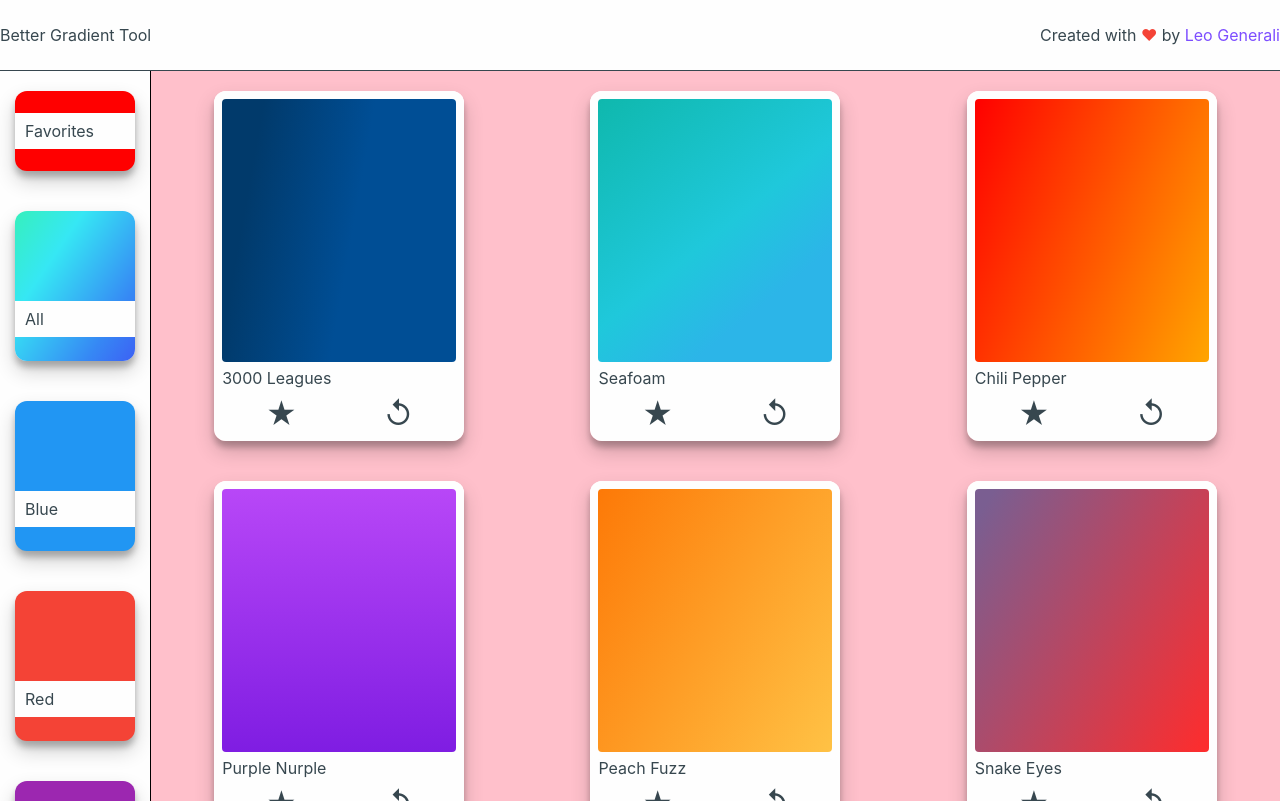
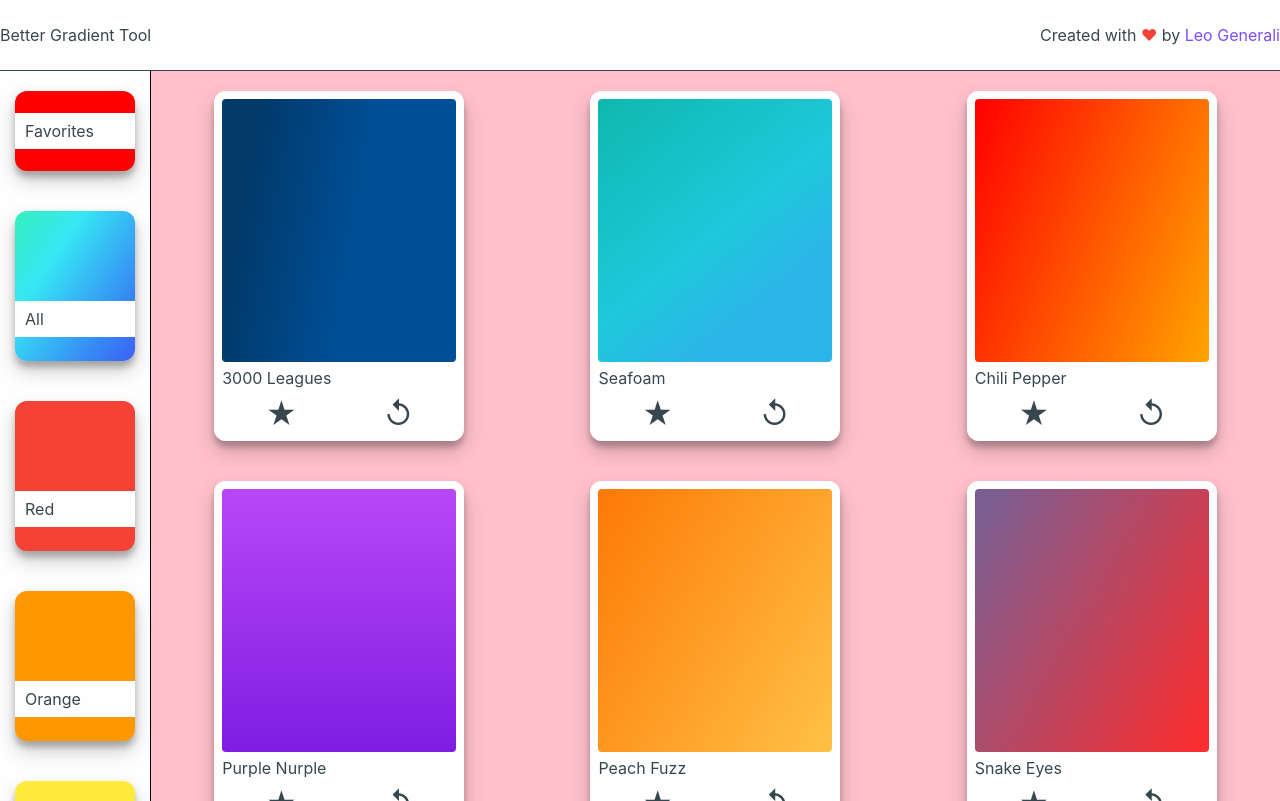
Before and after one commit to leo-generali/better-gradient-tool, a React (Create React App) app: page / in a window 1280 px wide. Built offline with nearby package versions, Linux system fonts and the light colour scheme.

Commit message:
Add new color tags

```diff
--- a/src/colordata.json
+++ b/src/colordata.json
@@ -70,6 +70,16 @@
 		"style": "linear-gradient(to bottom right, #00CFC3 0%, #00D78D 100%)",
 		"display": true,
 		"faved": false
+	},
+	{
+		"name": "Pear",
+		"tags": {
+			"yellow": true,
+			"orange": true
+		},
+		"colors": ["#F7971E", "#FFD200"],
+		"style": "linear-gradient(90deg, #F7971E, #FFD200)",
+		"display": true,
+		"faved": false
 	}
-
 ]
--- a/src/components/App.js
+++ b/src/components/App.js
@@ -27,7 +27,7 @@ class App extends Component {
 	state = {
 		gradients: colorData,
 		currentGradients: colorData,
-		tags: [ "all", "blue", "red", "purple", "orange", "green"]
+		tags: [ "all", "red", "orange", "yellow", "green", "blue", "indigo", "purple", "pink", "grey", "brown"]
 	}
 
 	filterGradients = (color) => {
--- a/src/styles/components/_colorpickercard.scss
+++ b/src/styles/components/_colorpickercard.scss
@@ -58,4 +58,24 @@
 	&--green {
 		background: #4CAF50;
 	}
+
+	&--yellow {
+		background: #FFEB3B;
+	}
+
+	&--brown {
+		background: #795548;
+	}
+
+	&--grey {
+		background: #9E9E9E;
+	}
+
+	&--pink {
+		background: #E91E63;
+	}
+
+	&--indigo {
+		background: #3F51B5;
+	}
 }
```
